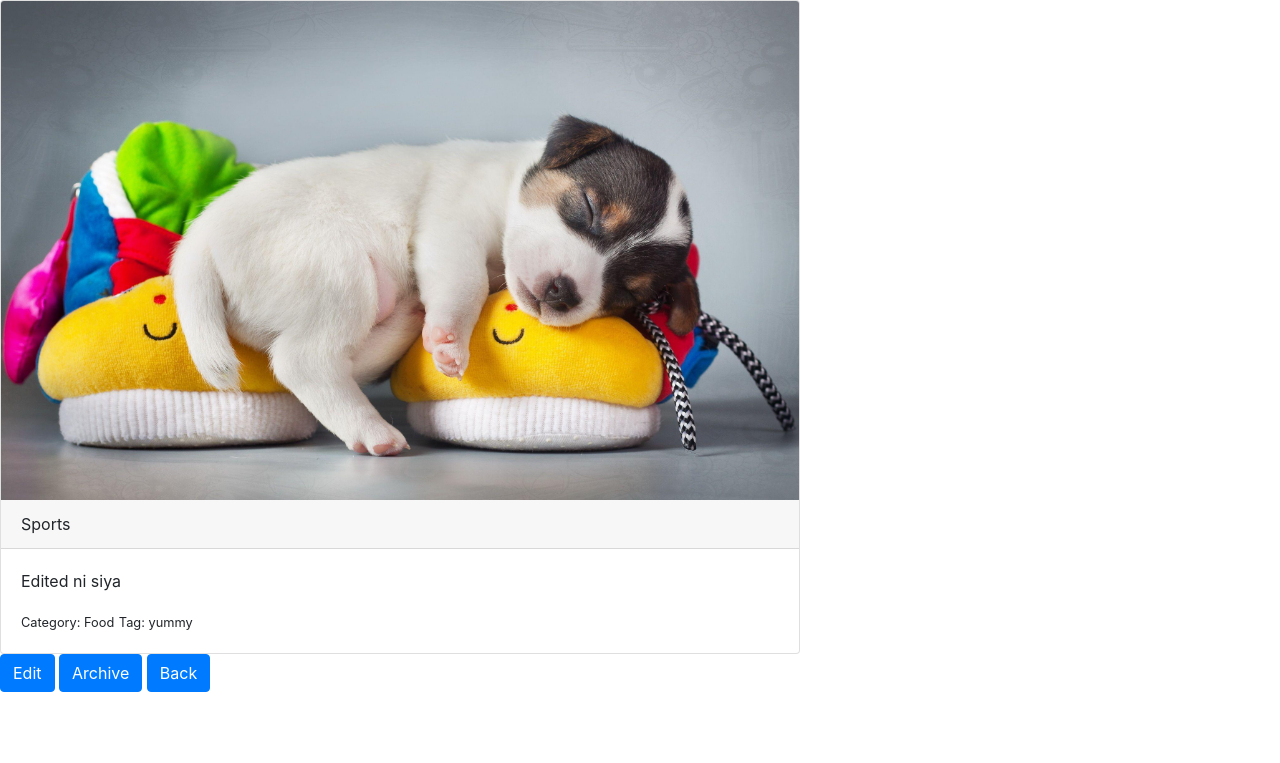
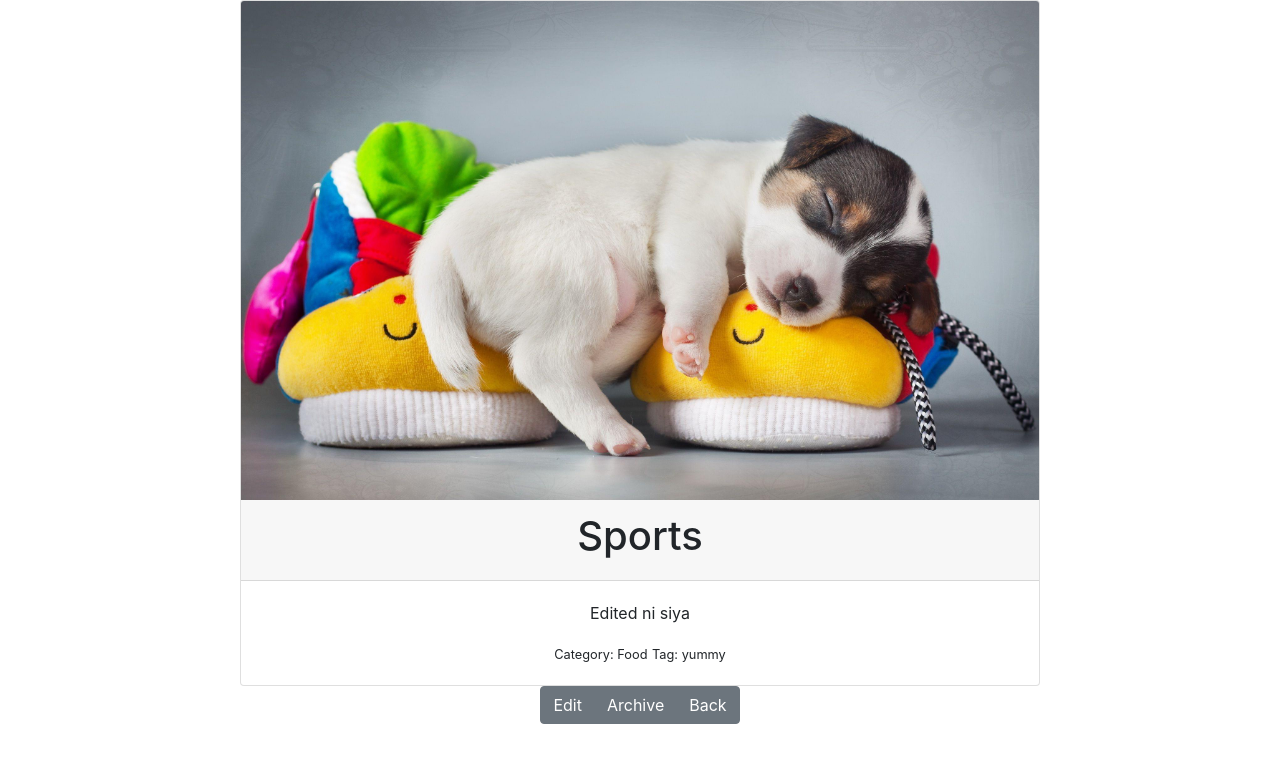
Before and after one commit to cnulla/Blog, a Django app: page /blogs/blog_post/15/ in a window 1280 px wide. Shown: the top 763 px of the page. Run offline with Django 3.2, Linux system fonts and the light colour scheme; data comes from the database, SQL or seed files in the repository; both versions use the stored data as it was after the commit; some libraries are stand-ins or nearby versions.

Commit message:
UI Design

```diff
--- a/templates/blog_post.html
+++ b/templates/blog_post.html
@@ -1,28 +1,25 @@
 {% extends 'base.html' %}
 {% block content %}
 
-
-
-<div class="card" style="width: 50rem;">
+<center>
+    <div class="card text" style="width: 50rem;">
         <img class="card-img-top" src = "{{ post.cover_image.url }}">
             <div class="card-header">
-        {{post.title}}
+                <h1>{{post.title}}</h1>
             </div>
         <div class="card-body">
             <p class="card-text">{{post.text}}</p>
                 <small>Category: {{post.category}}</small>
+
                 {% for item in post.tag.all %}
                 <small>Tag: {{item}} </small>
                 {% endfor %}
         </div>
-
     </div>
-
+    <div class="btn-group" role="group" aria-label="Basic example">
+            <a class="btn btn-secondary" href="{% url 'edit_post' post.id %}"> Edit </a>
+            <a class="btn btn-secondary" href="{% url 'archived_post' post.id %}"> Archive </a>
+            <a class="btn btn-secondary" href="{% url 'index' %}"> Back </a>
     </div>
-        <p>
-            <span><a class="btn btn-primary" href="{% url 'edit_post' post.id %}"> Edit </a></span>
-            <span><a class="btn btn-primary" href="{% url 'archived_post' post.id %}"> Archive </a></span>
-            <span><a class="btn btn-primary" href="{% url 'index' %}"> Back </a></span>
-        </p>
-    </div>
+</center>
 {% endblock %}
--- a/templates/create_post.html
+++ b/templates/create_post.html
@@ -8,7 +8,7 @@
     <form method="POST" action="{% url 'create_post' %}" novalidate="" enctype="multipart/form-data">
         <div class="form-group">
             {% csrf_token %}
-            <label for="id_{{ form.title.name }}">{{ form.title.label }}</label>
+            <label for="id_{{ form.title.name }}">{{ form.title.label }}:</label>
             {{ form.title }}
             {{ form.title.errors }}
         </div>
@@ -19,7 +19,7 @@
           <p> Tag: {{ form.tag }} </p>
         </div>
         <div class="form-group">
-            <label id="id_{{ form.text.name }}">{{ form.text.name}}</label>
+            <label id="id_{{ form.text.name }}">Content:</label>
             {{ form.text }}
             {{ form.text.errors }}
         </div>
@@ -28,6 +28,6 @@
         </div>
         <button type="submit" class="btn btn-primary">Submit</button>
     </form>
-    <span><a href="{% url 'index' %}"> <button class="btn btn-primary">Back</button></a></span>
+    <a href="{% url 'index' %}"> <button class="btn btn-primary">Back</button></a>
  </div>
 {% endblock %}
--- a/templates/edit_post.html
+++ b/templates/edit_post.html
@@ -2,7 +2,7 @@
 {% block title %} Edit Post {% endblock %}
 
 {% block content %}
-<div class="container">
+    <div class="container" style="margin-top: 5%">
         <form method="POST" action="{% url 'edit_post' post.id %}" novalidate="" enctype="multipart/form-data">
             <div class="form-group">
                 {% csrf_token %}
@@ -17,12 +17,11 @@
               <p> Tag: {{ form.tag }} </p>
             </div>
             <div class="form-group">
-            <label id="id_{{ form.text.name }}">{{ form.text.name}}</label>
+                <label id="id_{{ form.text.name }}">Content: </label>
                 {{ form.text }}
                 {{ form.text.errors }}
             </div>
             <p><button type="submit" class="btn btn-primary">Submit</button></p>
         </form>
     </div>
-
 {% endblock %}
--- a/templates/home.html
+++ b/templates/home.html
@@ -27,7 +27,7 @@
             </li>
     </li>
   </ul>
-</nav>>
+</nav>
 
 <center>
     <div class="card">
```
Also changed, not shown: templates/category_post.html (+11 -4 lines), templates/logout.html (+8 -3 lines), db.sqlite3. Lines whose indentation alone changed are shown as unchanged.
